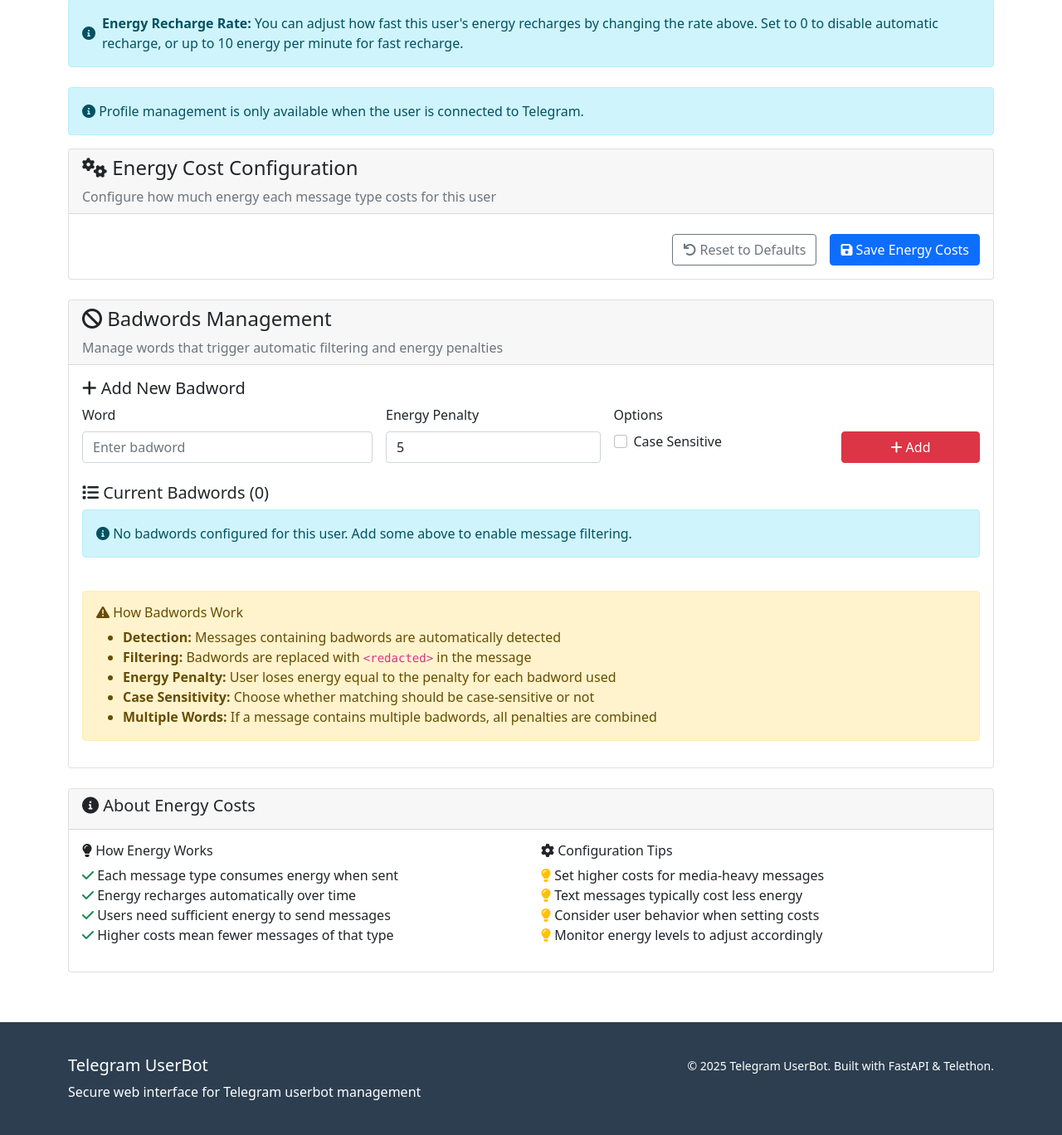
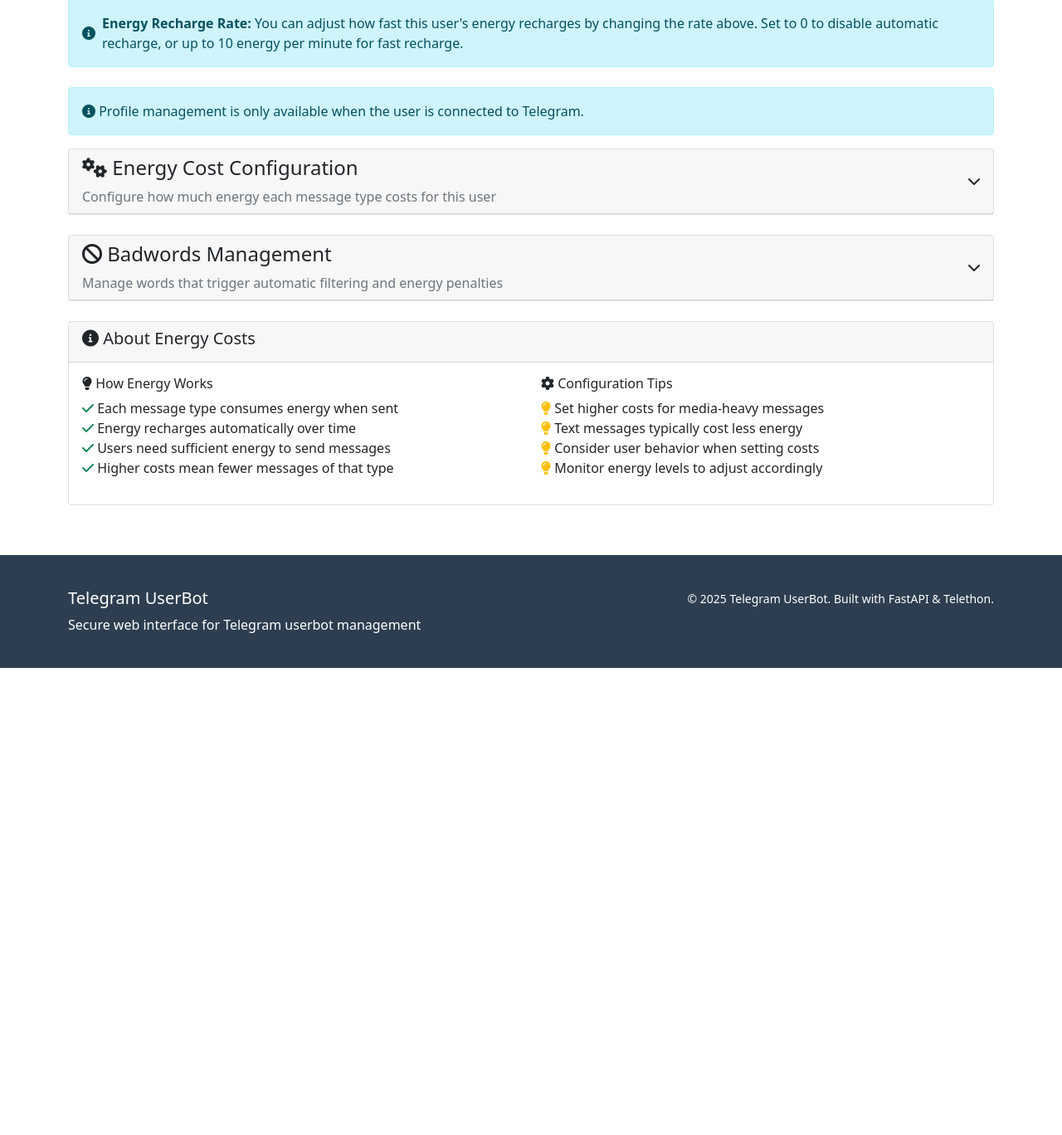
Before and after one commit to adumbdinosaur/synth-bot, a FastAPI app: template templates/session_info.html in a window 1280 px wide. Shown: the part 359-1727 px from the top of the page at 83% size. After the commit the page ends 1164 px from the top, so only its background shows below. Run offline with FastAPI, Linux system fonts and the light colour scheme; the template is opened without the code that fills it, so the values that code supplies are empty; parts of the project's set-up code (start-up, migrations or seed data) failed here and were passed over.

Commit message:
Add collapsible sections to session info page
- Made Profile Management, Energy Cost Configuration, and Badwords Management sections collapsible
- All sections start collapsed by default
- Added smooth animations and hover effects
- Chevron icons rotate to indicate collapse state
- Improved UI organization and reduced initial page clutter

```diff
--- a/templates/session_info.html
+++ b/templates/session_info.html
@@ -112,11 +112,17 @@
             {% if session.is_connected and current_profile %}
             <div class="row mt-4">
                 <div class="col-12">
-                    <div class="card">
-                        <div class="card-header">
+                    <div class="card collapsible-section">
+                        <div class="card-header" data-bs-toggle="collapse" data-bs-target="#profileManagementCollapse" aria-expanded="false" aria-controls="profileManagementCollapse">
+                            <div class="d-flex justify-content-between align-items-center">
+                                <div>
                                     <h4><i class="fas fa-user-edit"></i> Profile Management</h4>
                                     <p class="text-muted mb-0">Update profile information with no energy cost</p>
                                 </div>
+                                <i class="fas fa-chevron-down collapse-toggle collapsed"></i>
+                            </div>
+                        </div>
+                        <div class="collapse" id="profileManagementCollapse">
                             <div class="card-body">
                             <!-- Current vs Original Profile Info -->
                             <div class="row mb-4">
@@ -280,6 +286,7 @@
                         </div>
                     </div>
                 </div>
+            </div>
             {% elif session.is_connected %}
             <div class="row mt-4">
                 <div class="col-12">
@@ -301,11 +308,17 @@
             {% endif %}
 
             <!-- Energy Cost Configuration -->
-            <div class="card">
-                <div class="card-header">
+            <div class="card collapsible-section">
+                <div class="card-header" data-bs-toggle="collapse" data-bs-target="#energyCostCollapse" aria-expanded="false" aria-controls="energyCostCollapse">
+                    <div class="d-flex justify-content-between align-items-center">
+                        <div>
                             <h4><i class="fas fa-cogs"></i> Energy Cost Configuration</h4>
                             <p class="text-muted mb-0">Configure how much energy each message type costs for this user</p>
                         </div>
+                        <i class="fas fa-chevron-down collapse-toggle collapsed"></i>
+                    </div>
+                </div>
+                <div class="collapse" id="energyCostCollapse">
                     <div class="card-body">
                     <form method="POST" action="/public/sessions/{{ session.user_id }}/energy-costs">
                         <div class="row g-3">
@@ -364,17 +377,22 @@
                     </form>
                     </div>
                 </div>
+            </div>
 
             <!-- Badwords Management Section -->
             <div class="row mt-4">
                 <div class="col-12">
-                    <div class="card">
-                        <div class="card-header">
+                    <div class="card collapsible-section">
+                        <div class="card-header" data-bs-toggle="collapse" data-bs-target="#badwordsCollapse" aria-expanded="false" aria-controls="badwordsCollapse">
+                            <div class="d-flex justify-content-between align-items-center">
+                                <div>
                                     <h4><i class="fas fa-ban"></i> Badwords Management</h4>
-                            <p class="text-muted mb-0">Manage words that trigger automatic filtering and energy
-                                penalties
-                            </p>
+                                    <p class="text-muted mb-0">Manage words that trigger automatic filtering and energy penalties</p>
                                 </div>
+                                <i class="fas fa-chevron-down collapse-toggle collapsed"></i>
+                            </div>
+                        </div>
+                        <div class="collapse" id="badwordsCollapse">
                             <div class="card-body">
                             <!-- Add New Badword Form -->
                             <div class="row mb-4">
@@ -524,6 +542,7 @@
                         </div>
                     </div>
                 </div>
+            </div>
 
             <!-- Information Section -->
             <div class="row mt-4">
@@ -611,5 +630,27 @@
             }
         });
     }, 5000);
+
+    // Handle collapsible section toggle icons
+    document.addEventListener('DOMContentLoaded', function () {
+        // Add event listeners for all collapsible sections
+        const collapseElements = document.querySelectorAll('.collapse');
+
+        collapseElements.forEach(function (collapseEl) {
+            const toggleIcon = collapseEl.previousElementSibling.querySelector('.collapse-toggle');
+
+            collapseEl.addEventListener('show.bs.collapse', function () {
+                if (toggleIcon) {
+                    toggleIcon.classList.remove('collapsed');
+                }
+            });
+
+            collapseEl.addEventListener('hide.bs.collapse', function () {
+                if (toggleIcon) {
+                    toggleIcon.classList.add('collapsed');
+                }
+            });
+        });
+    });
 </script>
 {% endblock %}
```
Also changed, not shown: static/style.css (+44 -0 lines). Lines whose indentation alone changed are shown as unchanged.
